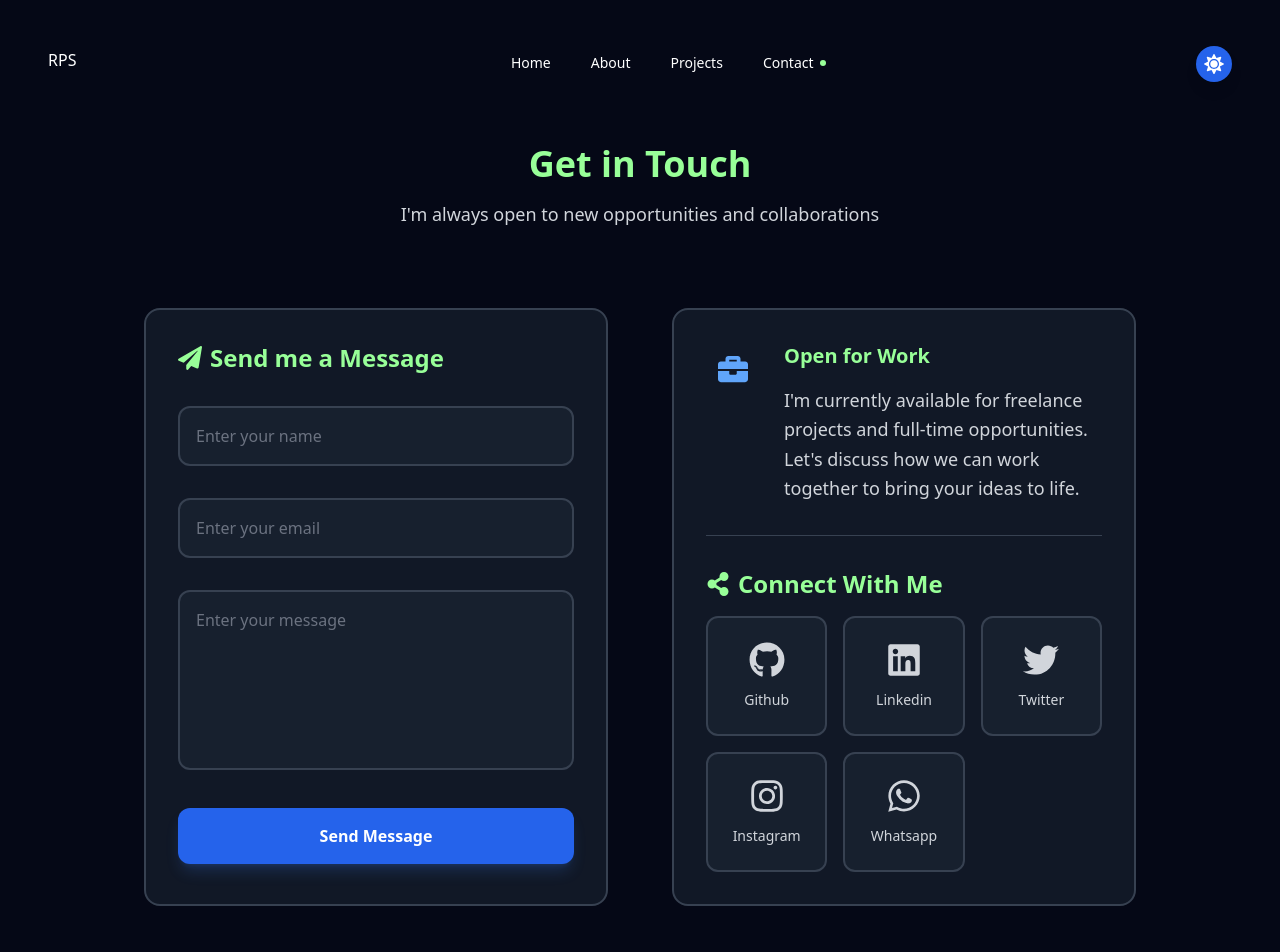
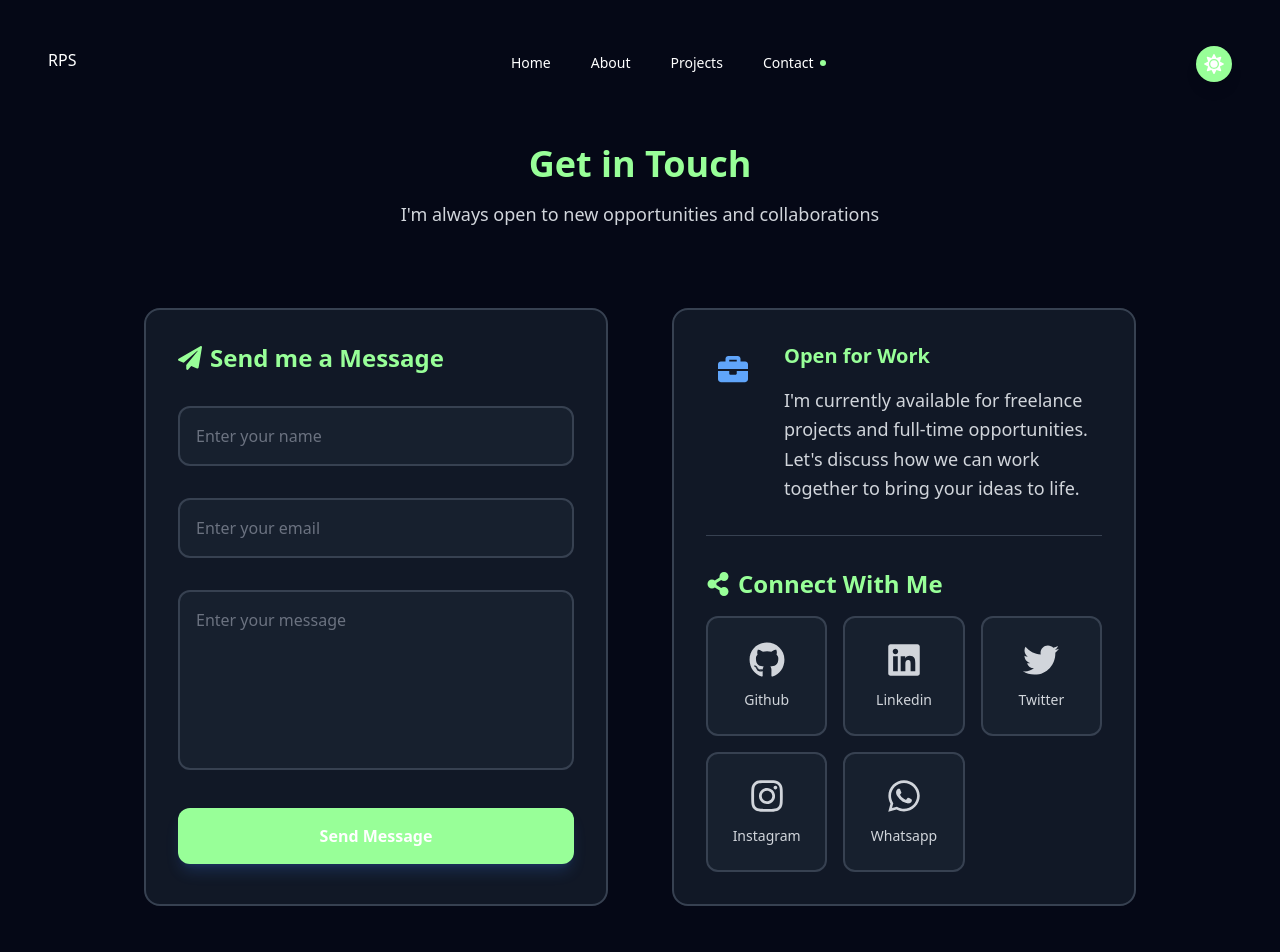
Before and after one commit to lord-rudra0/My-Portfolio, a React (Vite) app: page /contact in a window 1280 px wide. Shown: the top 952 px of the page. Built offline with nearby package versions, Linux system fonts and the light colour scheme; no server answers.

Commit message:
floating remove

```diff
--- a/src/components/ContactCTA.jsx
+++ b/src/components/ContactCTA.jsx
@@ -9,7 +9,7 @@ const ContactCTA = () => {
   const navigate = useNavigate();
 
   const handleGetInTouchClick = () => {
-    window.scrollTo({ top: 0, behavior: 'smooth' });
+    scrollToTop();
     navigate('/contact');
   };
 
--- a/src/components/Hero.jsx
+++ b/src/components/Hero.jsx
@@ -78,17 +78,17 @@ const Hero = () => {
     }
   };
 
-  const floatingAnimation = {
-    initial: { y: 0 },
-    animate: {
-      y: [-5, 5, -5],
-      transition: {
-        duration: 4,
-        repeat: Infinity,
-        ease: "easeInOut"
-      }
-    }
-  };
+  // const floatingAnimation = {
+  //   initial: { y: 0 },
+  //   animate: {
+  //     y: [-5, 5, -5],
+  //     transition: {
+  //       duration: 4,
+  //       repeat: Infinity,
+  //       ease: "easeInOut"
+  //     }
+  //   }
+  // };
 
   const socialLinkVariants = {
     initial: { opacity: 0, x: -20 },
@@ -160,7 +160,7 @@ const Hero = () => {
             <motion.h2
               className="text-5xl md:text-7xl font-bold leading-tight mt-0 pt-0"
               style={{ fontFamily: 'Clash Display, sans-serif' }}
-              variants={floatingAnimation}
+              // variants={floatingAnimation}
               initial="initial"
               animate="animate"
             >
--- a/src/components/MobileNav.jsx
+++ b/src/components/MobileNav.jsx
@@ -1,4 +1,4 @@
-import { Link as RouterLink, useLocation } from 'react-router-dom';
+import { Link as RouterLink, useLocation, useNavigate } from 'react-router-dom';
 import { motion, AnimatePresence } from 'framer-motion';
 import PropTypes from 'prop-types';
 import { FaHome, FaUser, FaCode, FaEnvelope, FaTimes, FaBars, FaArrowUp } from 'react-icons/fa';
@@ -7,6 +7,7 @@ import { useState, useEffect } from 'react';
 
 const MobileNav = ({ links }) => {
   const location = useLocation();
+  const navigate = useNavigate();
   const [isOpen, setIsOpen] = useState(true); // Set initially to true
   const [showScrollButton, setShowScrollButton] = useState(false); // State for scroll button visibility
 
@@ -35,6 +36,11 @@ const MobileNav = ({ links }) => {
   // Scroll to top function
   const scrollToTop = () => {
     window.scrollTo({ top: 0, behavior: 'smooth' });
+  };
+
+  const handleNavigation = (path) => {
+    scrollToTop(); // Scroll to top before navigating
+    navigate(path); // Use navigate to change the route
   };
 
   // Effect to handle scroll position
@@ -93,6 +99,7 @@ const MobileNav = ({ links }) => {
                 className={`nav-link flex flex-col items-center relative ${
                   isActive(path) ? 'text-[var(--color-accent)]' : 'text-white/70'
                 }`}
+                onClick={() => handleNavigation(path)}
               >
                 <motion.div
                   whileHover={{ scale: 1.1 }}
--- a/src/components/ThemeToggle.jsx
+++ b/src/components/ThemeToggle.jsx
@@ -8,7 +8,7 @@ const ThemeToggle = () => {
   return (
     <motion.button
       onClick={toggleTheme}
-      className="p-2 rounded-full bg-blue-600 text-white shadow-lg hover:bg-blue-700 transition-colors"
+      className="p-2 rounded-full bg-[var(--color-accent)] text-white shadow-lg hover:bg-[rgba(var(--color-accent-rgb), 0.8)] transition-colors"
       whileHover={{ scale: 1.1 }}
       whileTap={{ scale: 0.9 }}
     >
--- a/src/pages/About.jsx
+++ b/src/pages/About.jsx
@@ -165,11 +165,12 @@ const About = () => {
         >
           <h1 className="text-4xl font-bold mb-8 text-center mt-16 text-white">About Me</h1>
           <BlurText
-                text={content.about.fullBio}
-                delay={150}
-                animateBy="words"
-                direction="top"
+            text={content.about.fullBio}
+            delay={150}
+            animateBy="words"
+            direction="top"
             className={`text-2xl mb-8 text-center ${theme === 'dark' ? 'text-gray-300' : 'text-gray-800'}`}
+            duration={1.0}
           />
         </motion.div>
 
--- a/src/pages/Contact.jsx
+++ b/src/pages/Contact.jsx
@@ -159,8 +159,8 @@ const Contact = () => {
   const borderColor = theme === 'dark' ? 'border-gray-700' : 'border-gray-300';
   const placeholderColor = theme === 'dark' ? 'placeholder-gray-500' : 'placeholder-gray-400';
   const inputBgColor = theme === 'dark' ? 'bg-gray-800/50' : 'bg-white/50';
-  const buttonBgColor = theme === 'dark' ? 'bg-blue-600' : 'bg-blue-500';
-  const buttonHoverColor = theme === 'dark' ? 'hover:bg-blue-700' : 'hover:bg-blue-600';
+  const buttonBgColor = theme === 'dark' ? 'bg-[var(--color-accent)]' : 'bg-[var(--color-accent)]';
+  const buttonHoverColor = theme === 'dark' ? 'hover:bg-[rgba(var(--color-accent-rgb), 0.8)]' : 'hover:bg-[rgba(var(--color-accent-rgb), 0.8)]';
   const shadowColor = theme === 'dark' ? 'shadow-blue-500/20' : 'shadow-blue-500/10';
 
   return (
```
